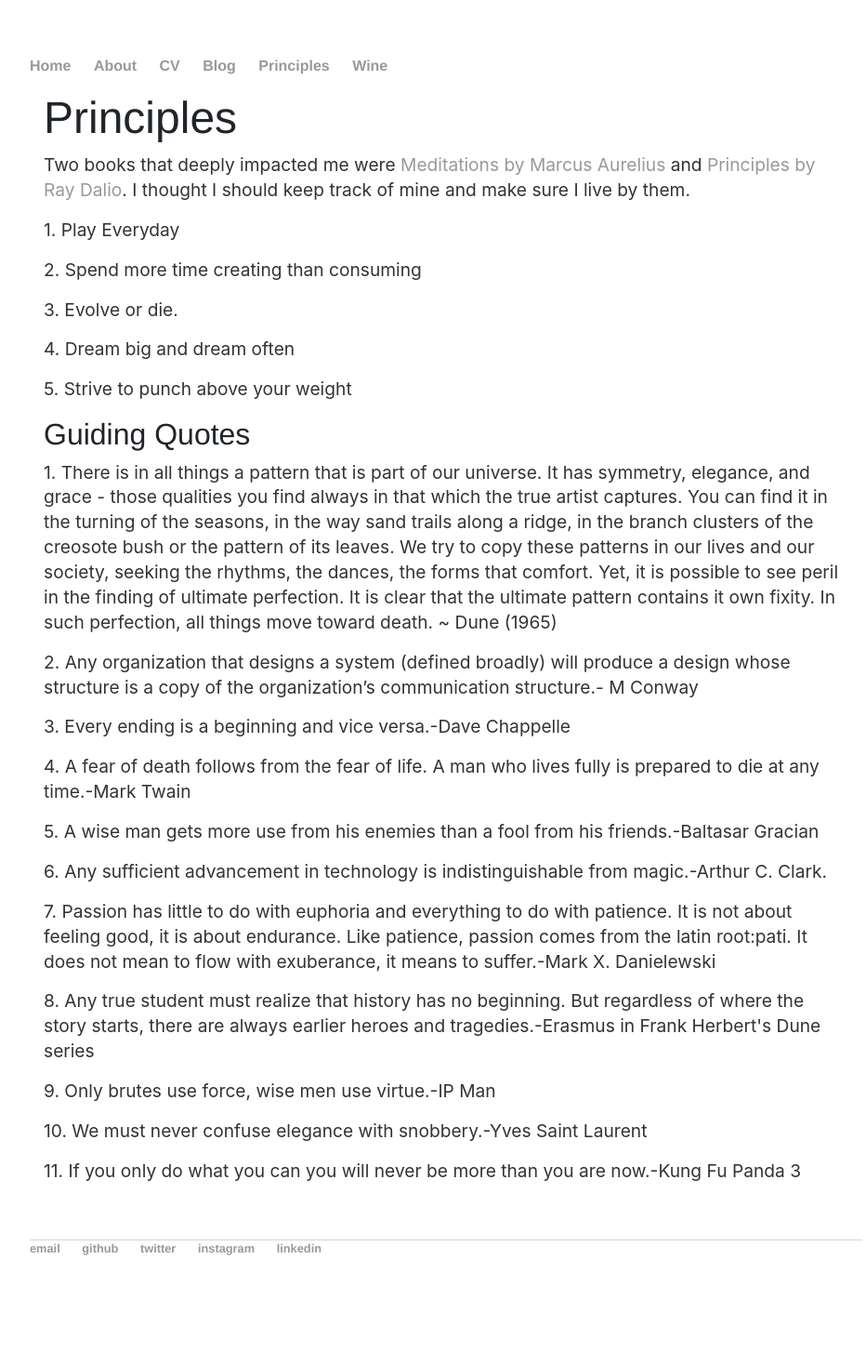
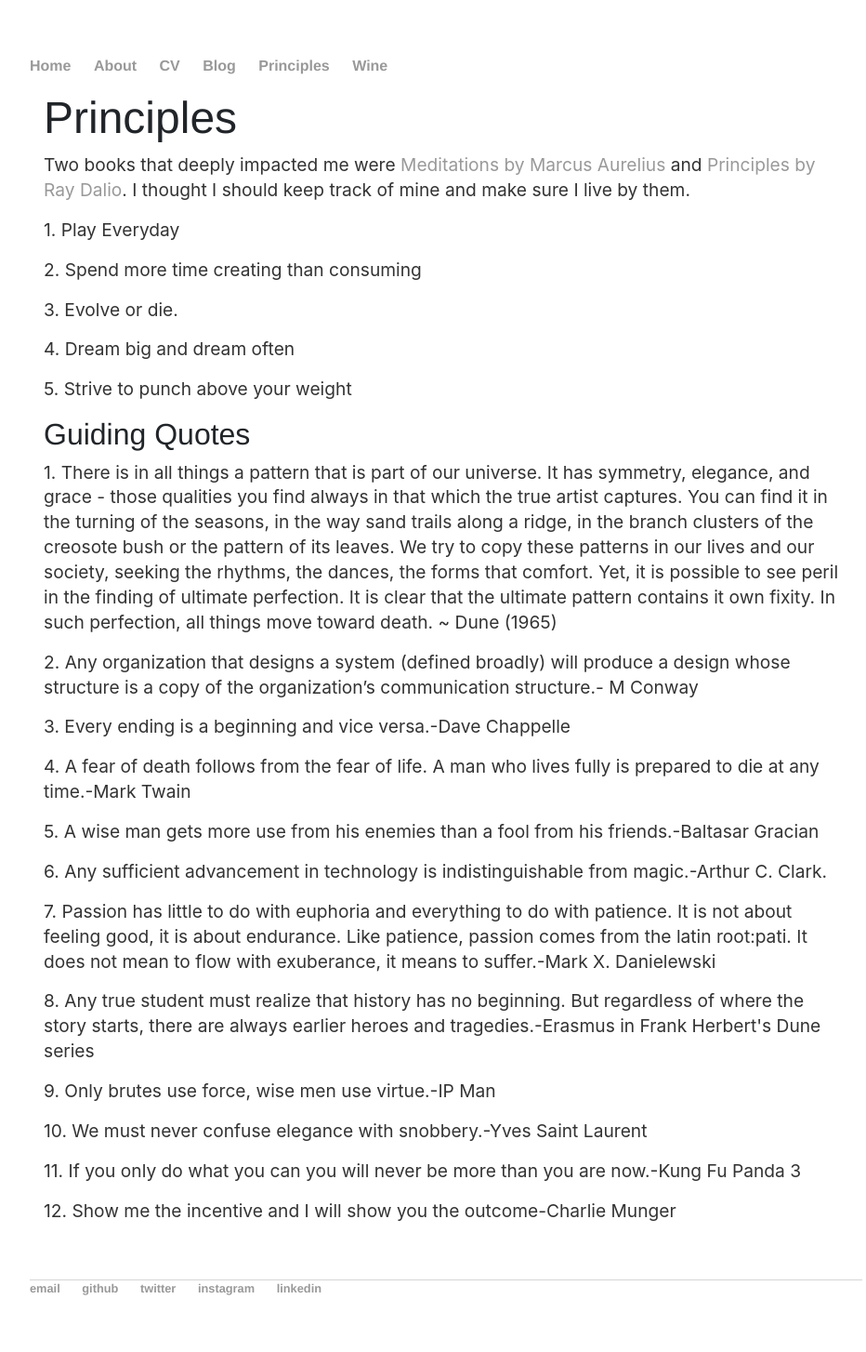
Before and after one commit to spacemanidol/spacemanidol.github.io, a Jekyll site: the page built from principles/index.html, in a window 1280 px wide. Shown: the whole page at 93% size, without its empty margins (160-1092 px from the left). Built offline with Jekyll 4.4.1, drawn with Linux system fonts in a browser that asks for light colours; comment, search, counter and statistics services are not loaded; before the commit the page ends 1412 px from its top, so only the background shows below that.

Commit message:
Update index.html

```diff
--- a/principles/index.html
+++ b/principles/index.html
@@ -22,4 +22,5 @@
 	<p>9. Only brutes use force, wise men use virtue.-IP Man</p>
 	<p>10. We must never confuse elegance with snobbery.-Yves Saint Laurent</p>
 	<p>11. If you only do what you can you will never be more than you are now.-Kung Fu Panda 3</p>
+	<p>12. Show me the incentive and I will show you the outcome-Charlie Munger</p>
 </div>
```
